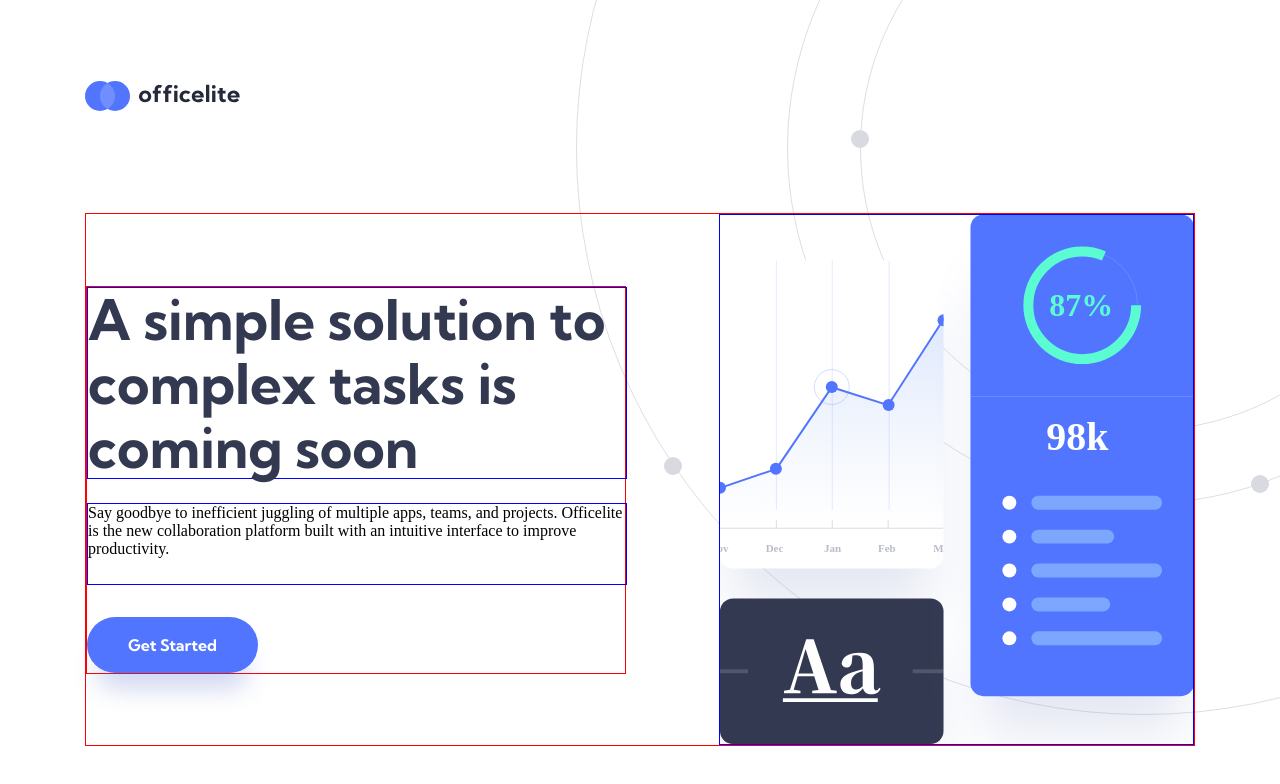
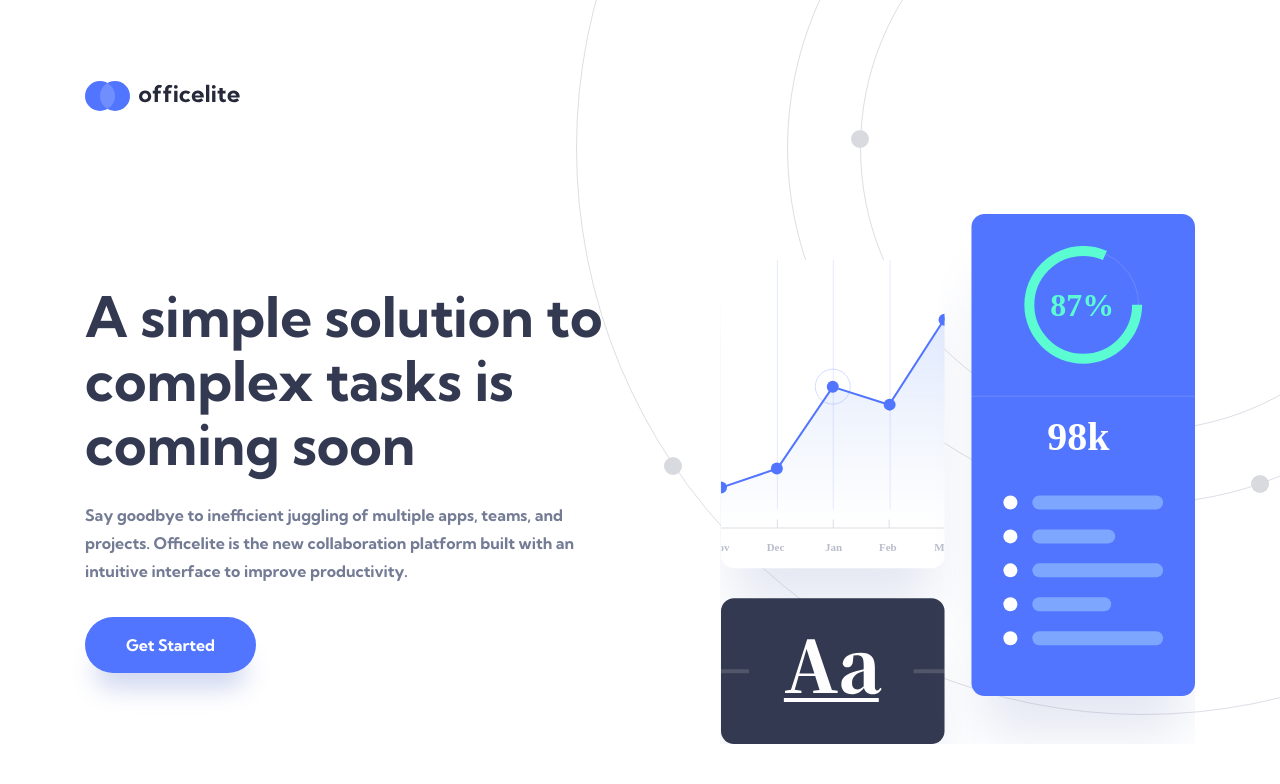
Before and after one commit to danielopq/officelite, a React (Vite) app: page / in a window 1280 px wide. Shown: the top 784 px of the page. Built offline with nearby package versions, Linux system fonts and the light colour scheme.

Commit message:
home - main.tsx finished

```diff
--- a/src/assets/css/index.css
+++ b/src/assets/css/index.css
@@ -1,4 +1,5 @@
 :root {
+  --light-grey: #747B95; /*rgb(116,123,149) / hsl(227,13%,52%)*/
   --darkest-grey: #25293A; /*rgb(37,41,58) / hsl(229,22%,19%)*/
   --light-purple: #829CFF /*rgb(130, 156, 255) / hsl(228, 100%, 75%)*/;
   --dark-purple: #5175FF; /*rgb(81,117,255) / hsl(228,100%,66%) */
@@ -51,3 +52,8 @@ button{
   cursor:pointer;
   font: 700 16px/28px 'KumbhSans-Bold';
 }
+
+.mainText{
+  font: 700 16px/28px 'KumbhSans-Bold';
+  color:var(--light-grey);
+}
--- a/src/assets/css/main/mainContent.css
+++ b/src/assets/css/main/mainContent.css
@@ -6,7 +6,6 @@
     flex-direction: row;
     justify-content: space-between;
     align-items: center;
-    border: solid 1px red;
 }
 
 #mainContent-text{
@@ -15,26 +14,22 @@
     display: flex;
     flex-direction: column;
     align-items: flex-start;
-    border: solid 1px red;
 }
 
 #mainContent-text h1{
     width: inherit;
     height: 192px;
     margin-bottom: 24px;
-    border: solid 1px blue;
 }
 
 #mainContent-text p{
     width: inherit;
     height: 84px;
     margin-bottom: 32px;
-    border: solid 1px blue;
 }
 
 #mainContent-img{
     width: 475px;
     height: 531px;
     background: url('../../img/home/illustration-charts.svg') center/475px no-repeat;
-    border: solid 1px blue;
 }
--- a/src/components/main/MainContent.tsx
+++ b/src/components/main/MainContent.tsx
@@ -5,7 +5,7 @@ const MainContent = () => {
         <div id="mainContent">
             <div id="mainContent-text">
                 <h1>A simple solution to complex tasks is coming soon</h1>
-                <p>Say goodbye to inefficient juggling of multiple apps, teams,
+                <p className='mainText'>Say goodbye to inefficient juggling of multiple apps, teams,
                     and projects. Officelite is the new collaboration platform
                     built with an intuitive interface to improve productivity.
                 </p>
```
